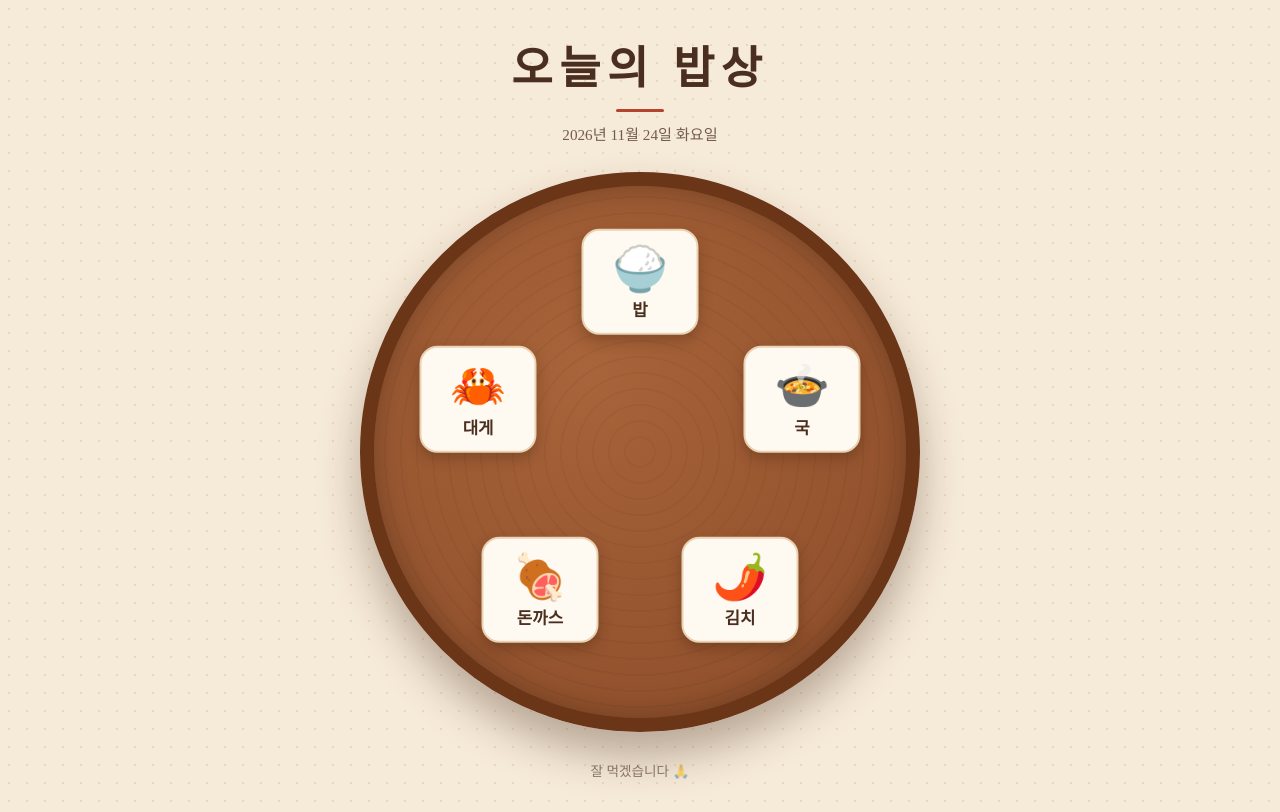
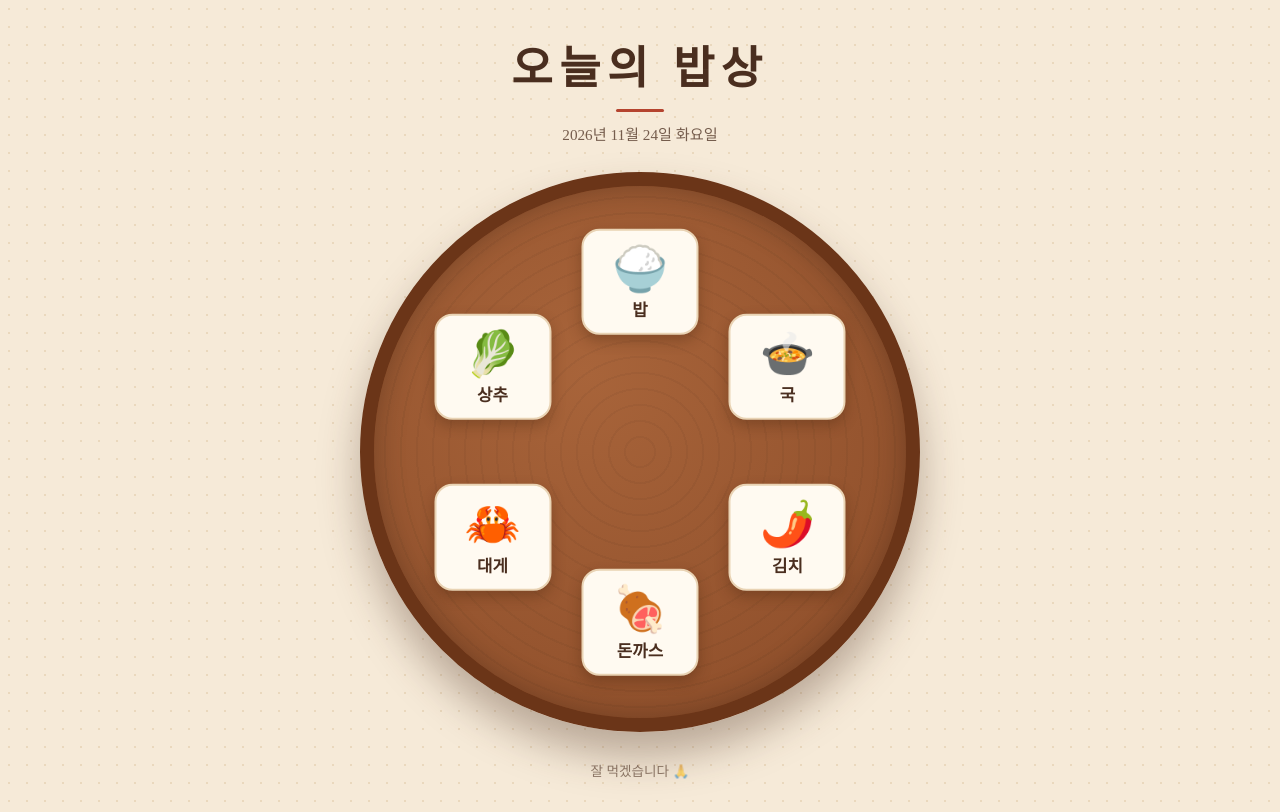
Before and after one commit to pink7904-blip/bapsang02, a plain HTML site: page index.html in a window 1280 px wide. Drawn offline with Linux system fonts and the light colour scheme.

Commit message:
상추 추가

```diff
--- a/index.html
+++ b/index.html
@@ -141,6 +141,7 @@
     <li>🌶️ 김치</li>
     <li>🍖 돈까스</li>
     <li>🦀 대게</li>
+    <li>🥬 상추</li>
   </ul>
 </div>
 
```
